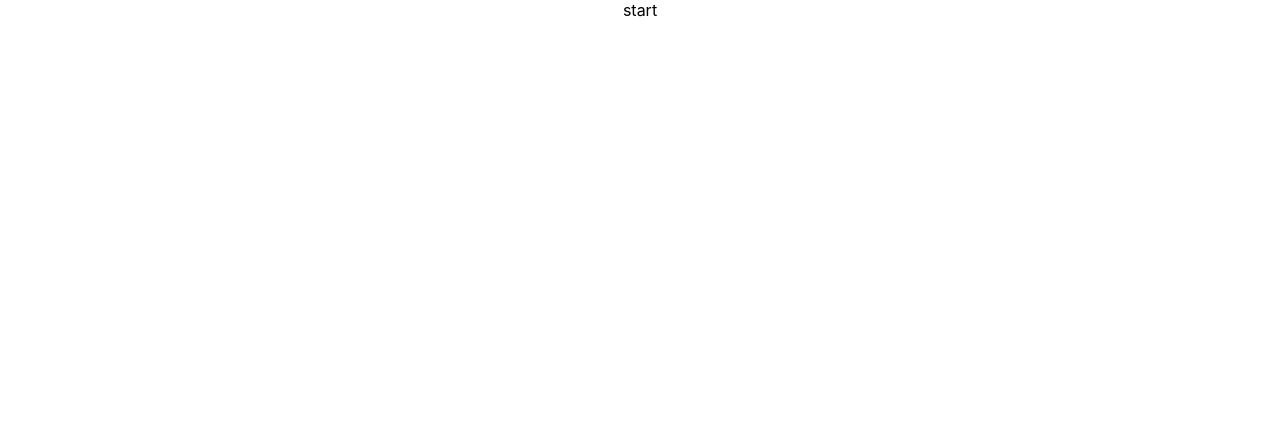
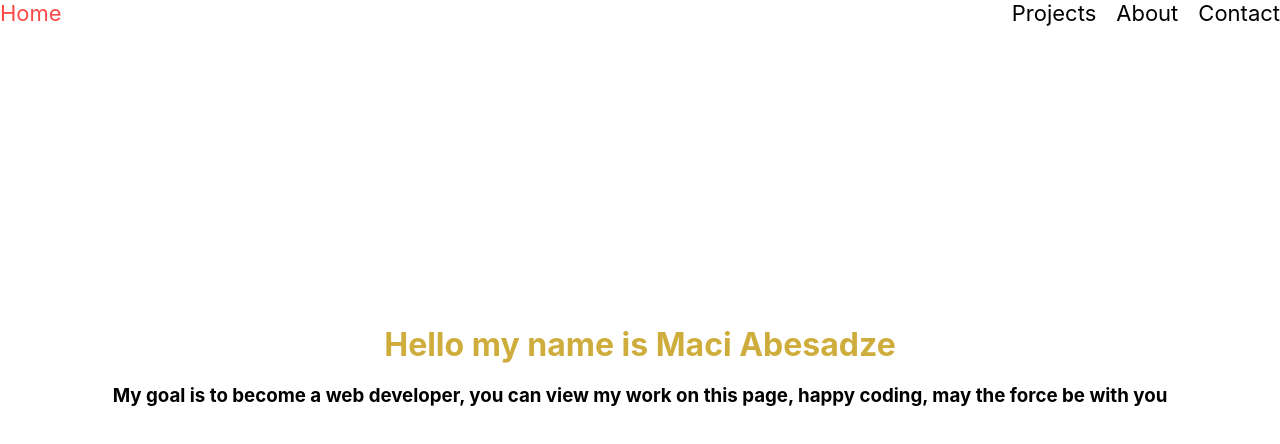
Before and after one commit to maci03/ol-academy-projects, a React (Create React App) app in the folder portfolio/: page /about in a window 1280 px wide. Shown: the top 444 px of the page. Built offline with nearby package versions, Linux system fonts and the light colour scheme.

Commit message:
added functions

```diff
--- a/portfolio/src/App.js
+++ /dev/null
@@ -1,12 +0,0 @@
-
-import './App.css';
-
-function App() {
-  return (
-    <div className="App">
-      start
-    </div>
-  );
-}
-
-export default App;
--- /dev/null
+++ b/portfolio/src/App.jsx
@@ -0,0 +1,28 @@
+import Nav from "./components/Nav";
+import React from "react";
+import { BrowserRouter as Router, Routes, Route } from "react-router-dom";
+
+import Home from "./pages/Home";
+import Contact from "./pages/Contact";
+import About from "./pages/About";
+import Projects from "./pages/Projects";
+
+import "./App.css";
+
+function App() {
+  return (
+    <div className="App">
+      <Router>
+        <Nav />
+        <Routes>
+          <Route path="/" element={<Home />} />
+          <Route path="/projects" element={<Projects />} />
+          <Route path="/contact" element={<Contact />} />
+          <Route path="/about" element={<About />} />
+        </Routes>
+      </Router>
+    </div>
+  );
+}
+
+export default App;
--- a/portfolio/src/index.css
+++ b/portfolio/src/index.css
@@ -11,3 +11,18 @@ code {
   font-family: source-code-pro, Menlo, Monaco, Consolas, 'Courier New',
     monospace;
 }
+
+
+*{
+  box-sizing: border-box;
+  margin: 0;
+  padding: 0;
+}
+a{
+  text-decoration: none;
+  color: black;
+
+}
+a:hover{
+  color: rgb(253, 72, 72);
+}
--- /dev/null
+++ b/portfolio/src/pages/Pages.module.css
@@ -0,0 +1,12 @@
+.contactPage,
+.about,
+.projects {
+  display: flex;
+  align-items: center;
+  justify-content: center;
+  min-height: 80vh;
+}
+
+.about h1 {
+  color: rgb(207, 173, 61);
+}
```
